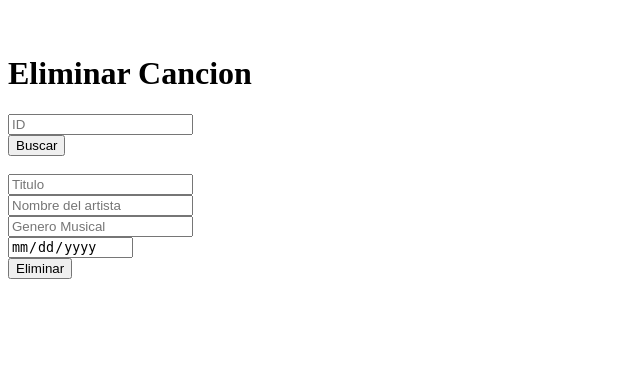
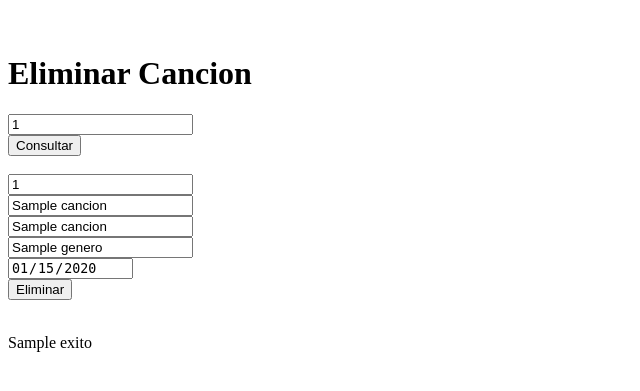
Before and after one commit to elkevincorrea/SOA-Cancion-Web, a Python web app: template cancionduff/templates/eliminar.jinja2 in a window 1280 px wide. Shown: the part 132-523 px from the top of the page, without its empty margins (0-640 px from the left). Run offline with Jinja, Linux system fonts and the light colour scheme; the template is opened without the code that fills it: most values are stand-ins (such as "Sample title", 1, 10 or a date in 2020); some libraries are stand-ins or nearby versions.

Commit message:
feat Actualizar y eliminar terminados

```diff
--- a/cancionduff/templates/agregar.jinja2
+++ b/cancionduff/templates/agregar.jinja2
@@ -33,6 +33,7 @@
                     </div>
                 </div>
                 <br>
+                <p class="text-success">{{ exito }}</p>
                 <p class="text-danger">{{ error }}</p>
             </form>
 
--- a/cancionduff/templates/eliminar.jinja2
+++ b/cancionduff/templates/eliminar.jinja2
@@ -4,33 +4,39 @@
     <div class="row">
         <div class="card col-sm-6 offset-sm-3">
             <h1 class="panel-title text-center text-muted">Eliminar Cancion</h1>
-            <form>
+            <form method="get">
                 <div class="panel-body">
                     <div class="form-group">
-                        <input type="text" name="id" id="id" class="form-control input-sm" placeholder="ID" required>
+                        <input type="number" name="id" id="id" class="form-control input-sm" value="{{ cancion.id if cancion is defined}}" placeholder="ID" required>
+                    </div>
+                    <div class="row">
+                        <div class="col-sm-4 offset-sm-4">
+                            <input type="submit" class="btn btn-info btn-block " value="Consultar"/>
+                        </div>
+                    </div>
+                </div>
+            </form>
+            <form method="post">
+                <div>
+                    <br>
+                    <div class="form-group">
+                        <input readonly type="text" name="id" id="id" class="form-control input-sm" value="{{ cancion.id if cancion is defined}}" placeholder="ID">
                     </div>
                     <div class="form-group">
-                        <div class="row">
-                            <div class="col-sm-4 offset-sm-4">
-                                <input type="submit" class="btn btn-info btn-block" value="Buscar"/>
-                            </div>
-                        </div>
-                        <br>
-                        <div class="form-group">
-                            <input type="text" name="titulo" id="titulo" class="form-control input-sm"
-                                   placeholder="Titulo" readonly required>
+                        <input readonly type="text" name="titulo" id="titulo" class="form-control input-sm" placeholder="Titulo" value="{{ '%s' % cancion.titulo if cancion is defined}}"
+                               required>
                     </div>
                     <div class="form-group">
-                            <input type="text" name="nombre-art" id="nombre-art" class="form-control input-sm"
-                                   placeholder="Nombre del artista" readonly required>
+                        <input readonly type="text" id="nombre-art" name="nombreArtista" class="form-control input-sm" value="{{ cancion.nombreArtista if cancion is defined}}"
+                               placeholder="Nombre del artista" required>
                     </div>
                     <div class="form-group">
-                            <input type="text" name="genero" id="genero" class="form-control input-sm"
-                                   placeholder="Genero Musical" readonly required>
+                        <input readonly type="text" id="genero" name="genero" class="form-control input-sm" value="{{ cancion.genero if cancion is defined}}"
+                               placeholder="Genero Musical" required>
                     </div>
                     <div class="form-group">
-                            <input type="date" name="fecha" id="first_name" class="form-control input-sm"
-                                   placeholder="Fecha Lanzamiento" readonly required>
+                        <input readonly type="date" id="fecha" name="fecha" class="form-control input-sm" value="{{ cancion.fechaLanzamiento.strftime('%Y-%m-%d') if cancion is defined}}"
+                               placeholder="Fecha Lanzamiento" required>
                     </div>
                 </div>
 
@@ -40,7 +46,8 @@
                     </div>
                 </div>
                 <br>
-                </div>
+                <p class="text-success">{{ exito }}</p>
+                <p class="text-danger">{{ error }}</p>
             </form>
         </div>
     </div>
```
Also changed, not shown: cancionduff/templates/actualizar.jinja2 (+23 -16 lines), cancionduff/views.py (+34 -0 lines). Lines whose indentation alone changed are shown as unchanged.
